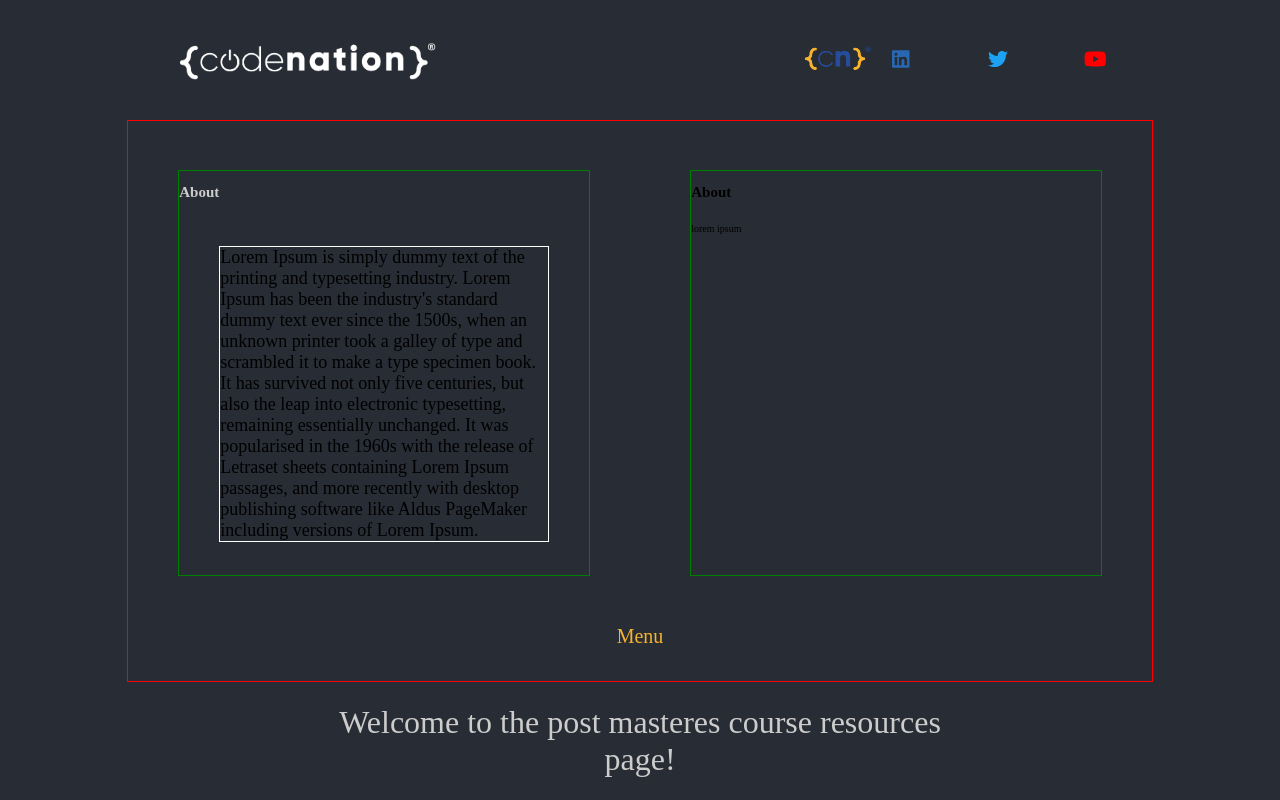
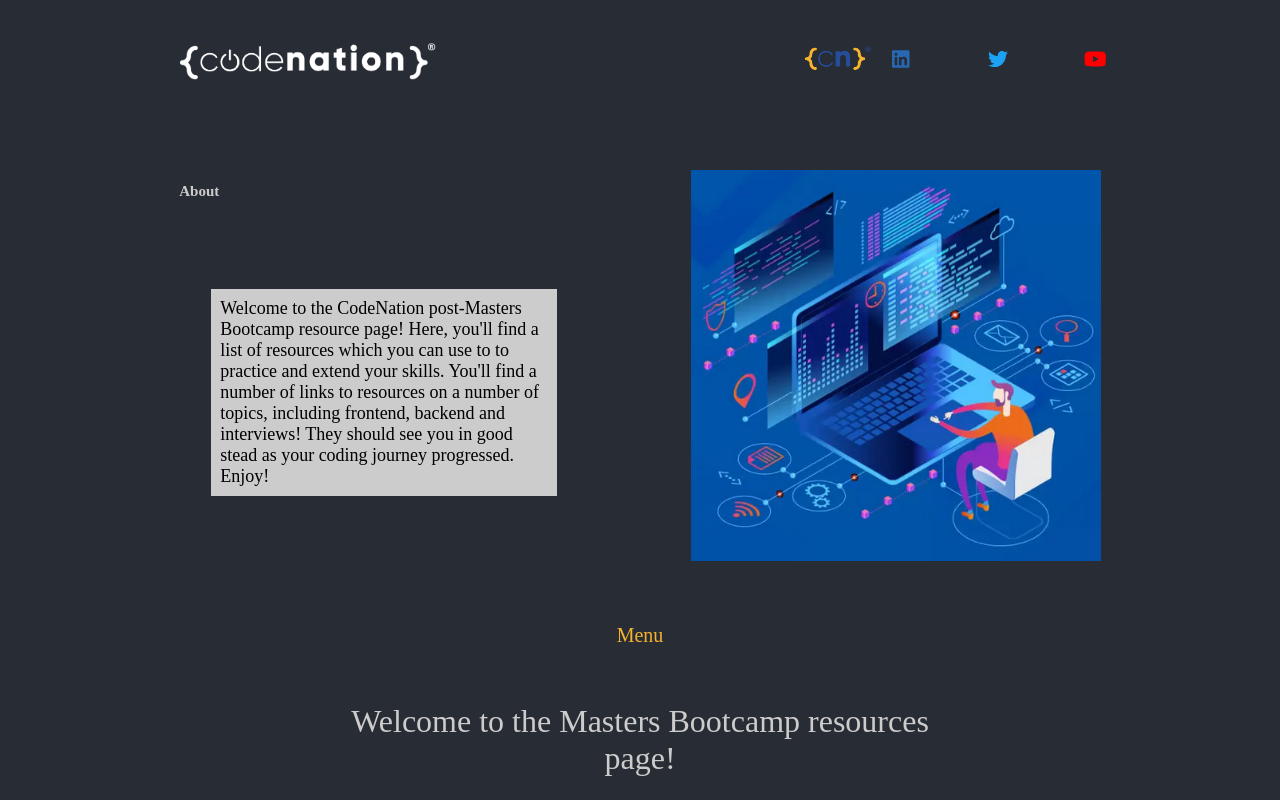
Before and after one commit to mz106/project-masters-website, a React (Create React App) app: page /about in a window 1280 px wide. Shown: the top 800 px of the page. Built offline with nearby package versions, Linux system fonts and the light colour scheme.

Commit message:
about text/pic added

```diff
--- a/src/App.js
+++ b/src/App.js
@@ -16,7 +16,7 @@ import CcDjango from "./components/be/ccdjango/CcDjango";
 import Interview from './components/interview/Interview';
 import Algo from './components/interview/algo/Algo';
 
-const text = "Welcome to the post masteres course resources page!"
+const text = "Welcome to the Masters Bootcamp resources page!"
 
 function App() {
 
--- a/src/components/about/About.css
+++ b/src/components/about/About.css
@@ -1,5 +1,4 @@
 .container__about {
-    border: 1px solid red;
     height: 70vh;
     width: 80%;
     margin: 0 auto;
@@ -18,22 +17,21 @@
 .container__about--left {
     width: 40%;
     height: 80%;
-    border: 1px solid green;
     margin: auto;
     flex-direction: column;
 }
 
 .para--about {
-    border: 1px solid white;
     width: 80%;
     margin: auto;
     font-size: large;
+    background-color: rgb(205, 204, 204);
+    padding: 0.5em;
 }
 
 .container__about--right {
     width: 40%;
     height: 80%;
-    border: 1px solid green;
     margin: auto;
     flex-direction: column;
 }
--- a/src/components/about/About.js
+++ b/src/components/about/About.js
@@ -1,6 +1,7 @@
 import React from 'react';
 import { Link } from 'react-router-dom';
 import './About.css';
+import aboutPic from './images/about.png';
 
 function About({ route, setRoute, text }) {
 
@@ -13,11 +14,13 @@ function About({ route, setRoute, text }) {
             <div className="container--flex container__about--inner">
                 <div className="container--flex container__about--left">
                     <h2 className="heading--about">About</h2>
-                    <p className="para--about">Lorem Ipsum is simply dummy text of the printing and typesetting industry. Lorem Ipsum has been the industry's standard dummy text ever since the 1500s, when an unknown printer took a galley of type and scrambled it to make a type specimen book. It has survived not only five centuries, but also the leap into electronic typesetting, remaining essentially unchanged. It was popularised in the 1960s with the release of Letraset sheets containing Lorem Ipsum passages, and more recently with desktop publishing software like Aldus PageMaker including versions of Lorem Ipsum.</p>
+                    <p className="para--about">Welcome to the CodeNation post-Masters Bootcamp resource page! Here, you'll find a list of resources which you can use to
+                        to practice and extend your skills. You'll find a number of links to resources on a number of topics, including frontend, backend and interviews!
+                        They should see you in good stead as your coding journey progressed. Enjoy!
+                    </p>
                 </div>
                 <div className="container--flex container__about--right">
-                    <h2>About</h2>
-                    <p>lorem ipsum</p>
+                    <img src={aboutPic} />
                 </div>
             </div>
             <div className="container--flex container__about--navlink">
--- a/src/components/footer/Footer.js
+++ b/src/components/footer/Footer.js
@@ -3,9 +3,7 @@ import { useLocation } from 'react-router-dom';
 import "./Footer.css";
 
 function Footer({ route }) {
-    // const location = useLocation();
-    // const { from } = location.state;
-    console.log(window.location.href)
+
     return (
         <div className='container--flex container__footer'>
             <div className='container--flex container__footer--inner'>
```
Also changed, not shown: src/components/about/images/about.png (added).
